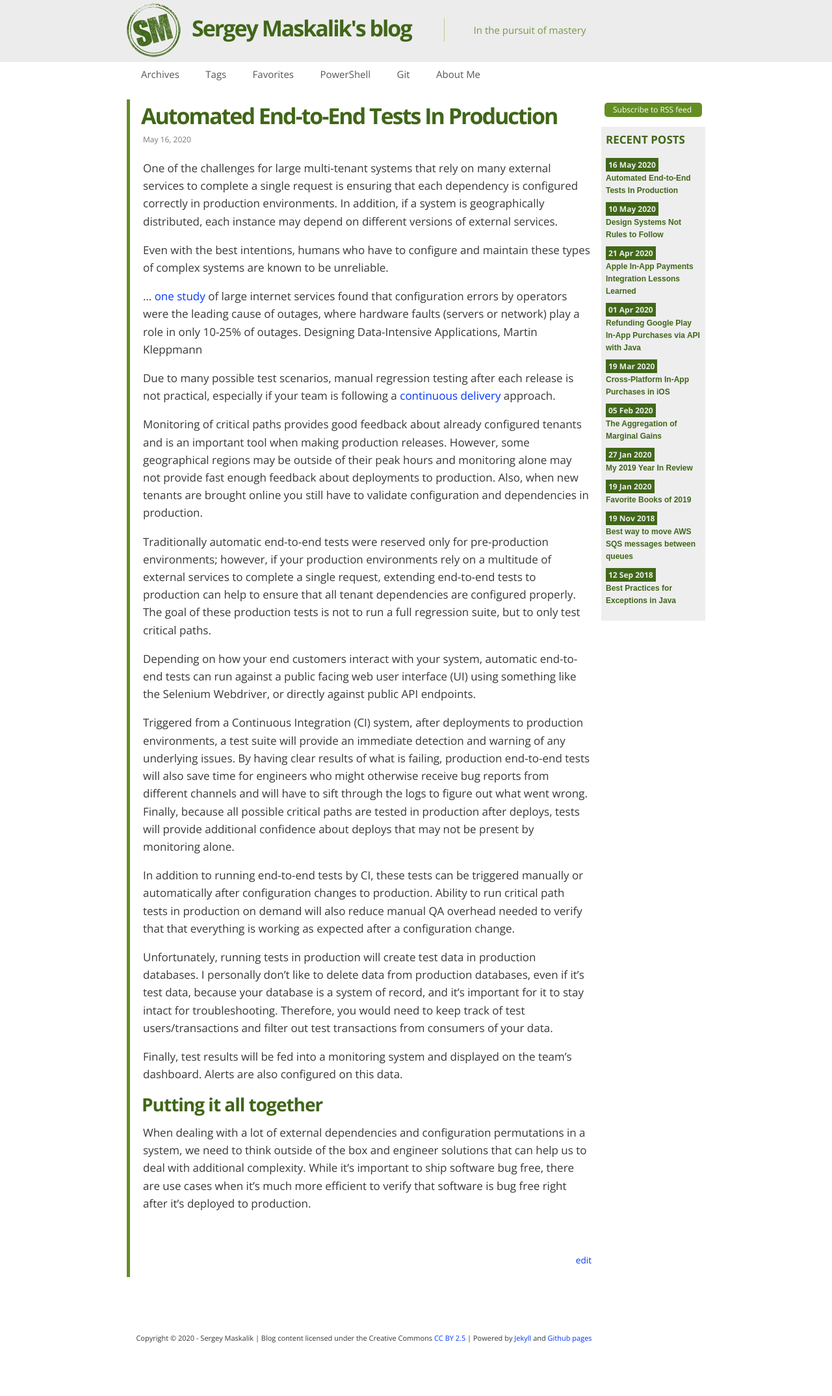
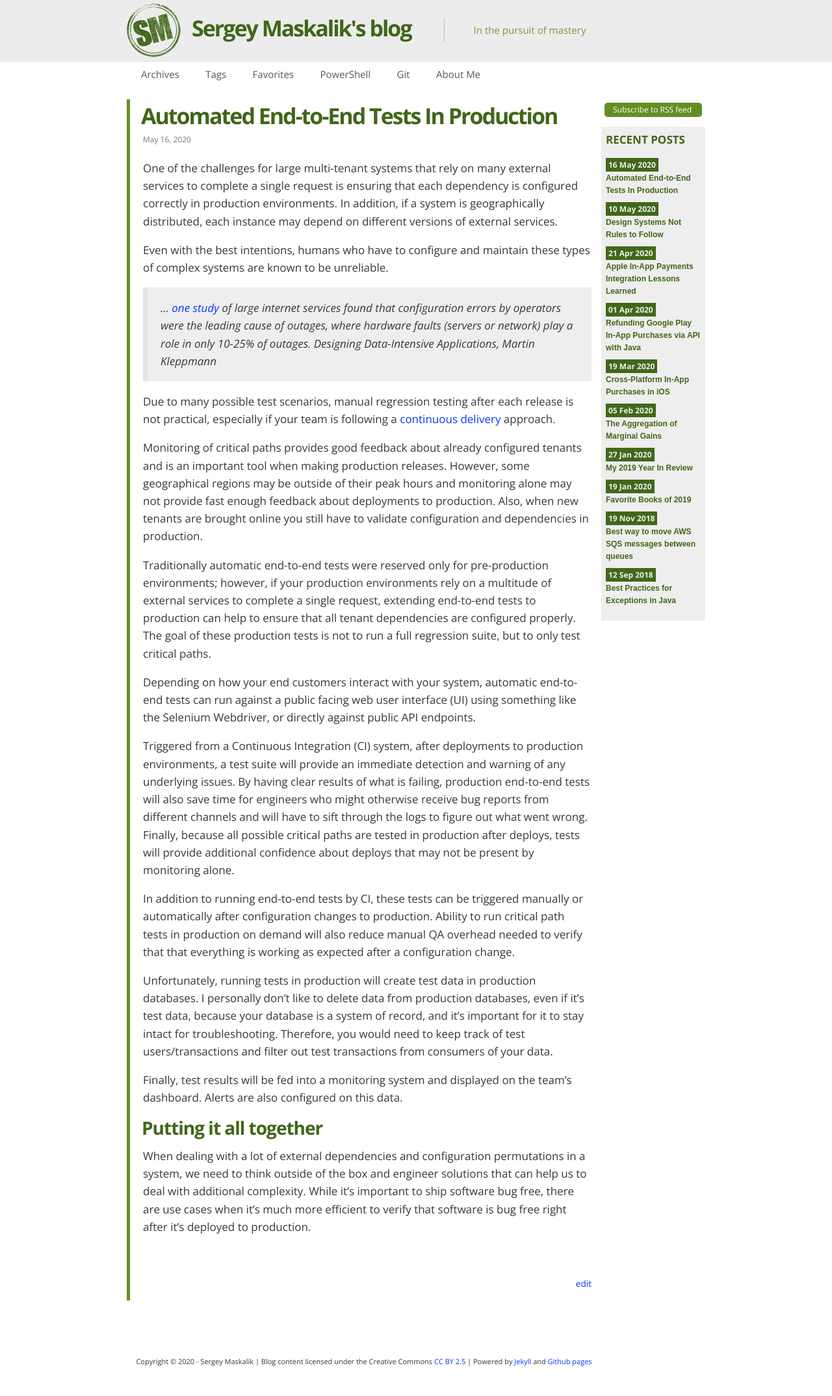
Before and after one commit to mercury2269/mercury2269.github.io, a Jekyll site: the page built from _posts/2020/2020-05-16-end-to-end-tests-in-production.md, in a window 1280 px wide. Shown: the whole page at 65% size. Built offline with Jekyll 4.4.1, drawn with Linux system fonts in a browser that asks for light colours; nearby versions of some CDN libraries; before the commit the page ends 2112 px from its top, so only the background shows below that.

Commit message:
Fix quote

```diff
--- a/_posts/2020/2020-05-16-end-to-end-tests-in-production.md
+++ b/_posts/2020/2020-05-16-end-to-end-tests-in-production.md
@@ -14,7 +14,7 @@ One of the challenges for large multi-tenant systems that rely on many external
 
 Even with the best intentions, humans who have to configure and maintain these types of complex systems are known to be unreliable.
 
-... [one study](http://roc.cs.berkeley.edu/papers/usits03.pdf) of large internet services found that configuration errors by operators were the leading cause of outages, where hardware faults (servers or network) play a role in only 10-25% of outages. Designing Data-Intensive Applications, Martin Kleppmann
+> ... [one study](http://roc.cs.berkeley.edu/papers/usits03.pdf) of large internet services found that configuration errors by operators were the leading cause of outages, where hardware faults (servers or network) play a role in only 10-25% of outages. Designing Data-Intensive Applications, Martin Kleppmann
 
 Due to many possible test scenarios, manual regression testing after each release is not practical, especially if your team is following a [continuous delivery](https://en.wikipedia.org/wiki/Continuous_delivery) approach.
 
```
